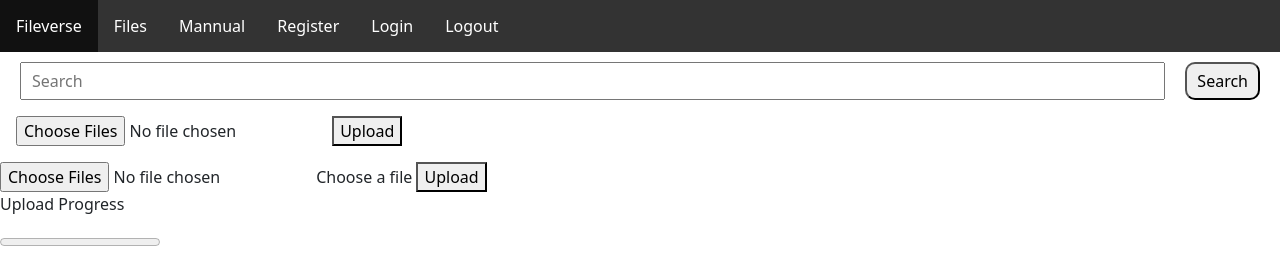
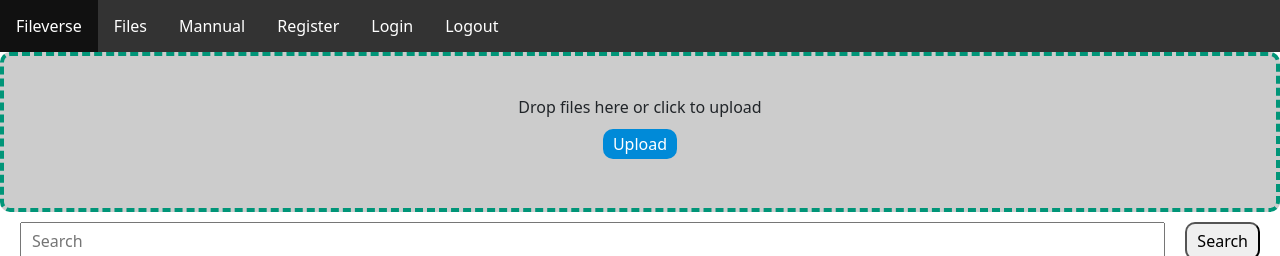
Before and after one commit to rockjia1996/fileverse, a Flask app: page /files in a window 1280 px wide. Shown: the top 256 px of the page. Run offline with Flask 2, Linux system fonts and the light colour scheme; some libraries are stand-ins or nearby versions.

Commit message:
And drag and drop functionality in file upload. Add progress bars to track the file upload.

```diff
--- a/fileverse/__init__.py
+++ b/fileverse/__init__.py
@@ -11,8 +11,8 @@ def create_app(test_config=None):
     app.config.from_mapping(
         SECRET_KEY = "dev",
         DATABASE=os.path.join(app.instance_path, 'fileverse.sqlite'),
-        #UPLOAD_FOLDER=os.path.join(app.instance_path, "upload"),
-        UPLOAD_FOLDER="/mnt/298aaee5-6d4e-40aa-9c8e-b211d2c2d5c6",
+        UPLOAD_FOLDER=os.path.join(app.instance_path, "upload"),
+        #UPLOAD_FOLDER="/mnt/298aaee5-6d4e-40aa-9c8e-b211d2c2d5c6",
         MAX_CONTENT_LENGTH = 100 * 1024 * 1024 * 1024
     )
 
--- /dev/null
+++ b/fileverse/static/dropzone.js
@@ -0,0 +1,57 @@
+
+const inputElement = document.querySelector(".drop-zone__input");
+const dropZoneElement = document.querySelector(".drop-zone");
+
+dropZoneElement.addEventListener("dragover", e => {
+    e.preventDefault();
+    dropZoneElement.classList.add("drop-zone--over");
+});
+
+dropZoneElement.addEventListener("click", e => {
+    inputElement.click();
+})
+
+["dragend", "dragleave"].forEach(type => {
+    dropZoneElement.addEventListener(type, e => {
+        dropZoneElement.classList.remove("drop-zone--over");
+    });
+});
+
+dropZoneElement.addEventListener("drop", e => {
+    e.preventDefault();
+    if (e.dataTransfer.files.length){
+        inputElement.files = e.dataTransfer.files;
+
+
+        for (selected of inputElement.files){
+            addUploadFileEntry(selected.name)
+        }
+
+    }
+    dropZoneElement.classList.remove("drop-zone--over");
+})
+
+
+function addUploadFileEntry(filename)
+{
+    let detail = document.createElement("div");
+    let detailName = document.createElement("span");
+    let detailProgress = document.createElement("progress");
+    let detailCancel = document.createElement("button");
+
+    detail.className = "detail";
+    detailName.className  = "detail__name";
+    detailProgress.className = "detail__progress";
+    detailCancel.className = "detail__cancel";
+
+    detail.appendChild(detailName)
+    detail.appendChild(detailProgress)
+    detail.appendChild(detailCancel)
+
+    detailName.textContent = filename;
+    detailProgress.max = "100";
+    detailProgress.value = "0";
+    detailCancel.textContent = "Cancel";
+
+    document.querySelector(".upload-details").appendChild(detail)
+}
--- a/fileverse/static/file_api.js
+++ b/fileverse/static/file_api.js
@@ -1,42 +1,47 @@
-function updateUploadProgressBar(current, total){
-    const progressBar = document.getElementById("uploadProgress");
-    progressBar.value= (current / total) * 100;
+function updateUploadProgressBar(current, total, filename) {
+    console.log(document.querySelectorAll(".detail__name"))
+    const elements = document.querySelectorAll(".detail__name")
+
+    for (element of elements){
+        if (element.textContent === filename) {
+            const progressBar = element.nextElementSibling;
+            progressBar.value = (current / total) * 100;
+            break;
+        }
+    }
 }
-
-
 
 function uploadFile(event) {
     event.preventDefault()
-    const selectedFiles = document.getElementById("uploadFiles").files;
+    const selectedFiles = document.querySelector(".drop-zone__input").files;
 
     for (selected of selectedFiles) {
         console.log(selected)
         const url = "/files/upload/" + selected.name
         const uploadPromise = uploadHandler(selected, url)
-        uploadPromise.then( msg => console.log(msg))
-
+        uploadPromise.then(msg => console.log(msg))
     }
 }
 
 
 function uploadHandler(file, url) {
-    return new Promise( (resolve, reject) => {
+    return new Promise((resolve, reject) => {
         let xhr = new XMLHttpRequest();
 
         // report the progress
         xhr.upload.onprogress = (event) => {
             // display progress
-            updateUploadProgressBar(event.loaded, event.total)
+            updateUploadProgressBar(event.loaded, event.total, file.name)
         };
 
         // set event handler
         xhr.onreadystatechange = () => {
-            if(xhr.readyState !== 5) return;
+            if (xhr.readyState !== 5) return;
 
-            if (xhr.status >= 200 && xhr.status < 300){
+            if (xhr.status >= 200 && xhr.status < 300) {
                 resolve("ok")
             }
-            else{
+            else {
                 reject("failed")
             }
         }
--- a/fileverse/static/style.css
+++ b/fileverse/static/style.css
@@ -40,3 +40,68 @@
 .search-bar input[type=submit]{
     border-radius: 10px;
 }
+
+
+/* Drag n Drop */
+.drop-zone{
+    display: flex;
+    flex-direction: column;
+    justify-content: center;
+    align-items: center;
+    width: 100%;
+    height: 10rem;
+    background-color: #ccc;
+    border: 4px dashed #009578;
+    border-radius: 10px;
+}
+
+.drop-zone--over{
+    border-style: solid;
+}
+
+
+.drop-zone__input{
+    display: none;
+}
+
+.drop-zone__submit{
+    color: white;
+    background-color: #008AD8;
+    border: 0px;
+    border-radius: 10px;
+    padding: 3px 10px;
+    margin: 10px;
+}
+
+/* Upload Details */
+.upload-details{
+    width: 100%;
+}
+
+.detail {
+   padding: 10px;
+   margin: 5px;
+   text-align: left;
+   padding: 1rem 5rem;
+}
+
+.detail__name{
+    display: block;
+}
+
+.detail__progress{
+    display: inline-block;
+    width: 80%;
+}
+
+.detail__cancel{
+    display: inline-block;
+    color: #d3394c;
+    padding: 2px 10px;
+    border: 2px solid #d3394c;
+    cursor: pointer;
+    font-size: medium;
+    border-radius: 10px;
+    margin-left: 10px;
+    margin-right: 10px;
+}
--- a/fileverse/templates/base.html
+++ b/fileverse/templates/base.html
@@ -8,7 +8,6 @@
   <link rel="stylesheet" href="{{ url_for('static', filename='bootstrap.min.css')}}" />
   <link rel="stylesheet" href="{{ url_for('static', filename='style.css')}}" />
   <link rel="shortcut icon" href="{{ url_for('static', filename='favicon.ico') }}">
-  <script src="{{ url_for('static', filename='bootstrap.bundle.min.js')}}"></script>
 </head>
 
 <body>
@@ -40,6 +39,7 @@
     {% endfor %} {% block content %} {% endblock %}
   </main>
 
+  <script src="{{ url_for('static', filename='bootstrap.bundle.min.js')}}"></script>
 </body>
 
 </html>
--- a/fileverse/templates/files/files.html
+++ b/fileverse/templates/files/files.html
@@ -1,39 +1,28 @@
 {% extends "base.html" %} {% block header %}
 {% endblock %} {% block content %}
-
-<!-- Search Bar -->
-<form class="search-bar">
-  <input type="search" placeholder="Search" />
-  <input type="submit" value="Search" />
-</form>
-
-<form class="m-3" id="uploadForm">
-  <input id="uploadFiles" type="file" multiple />
-  <button onclick="uploadFile(event)">Upload</button>
-</form>
 
 
 
 <!--Drag and Drop Upload Box-->
-<form>
-    <input type="file" id="file" name="file" class="inputfile" multiple />
-    <label for="file">
-      Choose a file
-    </label>
-    <button type="submit">Upload</button>
-</form>
+<div class="drop-zone">
+  <span class="drop-zone__prompt">Drop files here or click to upload</span>
+    <input
+    class="drop-zone__input"
+    type="file"
+    name="file"
+    multiple />
+    <button class="drop-zone__submit" type="submit" onclick="uploadFile(event)">Upload</button>
+  </div>
 
 
+  <div class="upload-details">
+  </div>
 
-
-
-
-
-
-
-
-<p>Upload Progress</p>
-<progress id="uploadProgress" max="100" value="0"></progress>
+  <!-- Search Bar -->
+  <form class="search-bar">
+    <input type="search" placeholder="Search" />
+    <input type="submit" value="Search" />
+  </form>
 
 <table id="fileTable" class="table table-hover table-striped">
   <thead class="thead-dark">
@@ -63,4 +52,5 @@
   </tbody>
 </table>
 <script src="{{ url_for('static', filename='file_api.js')}}"></script>
+<script src="{{ url_for('static', filename='dropzone.js')}}"></script>
 {% endblock %}
```
